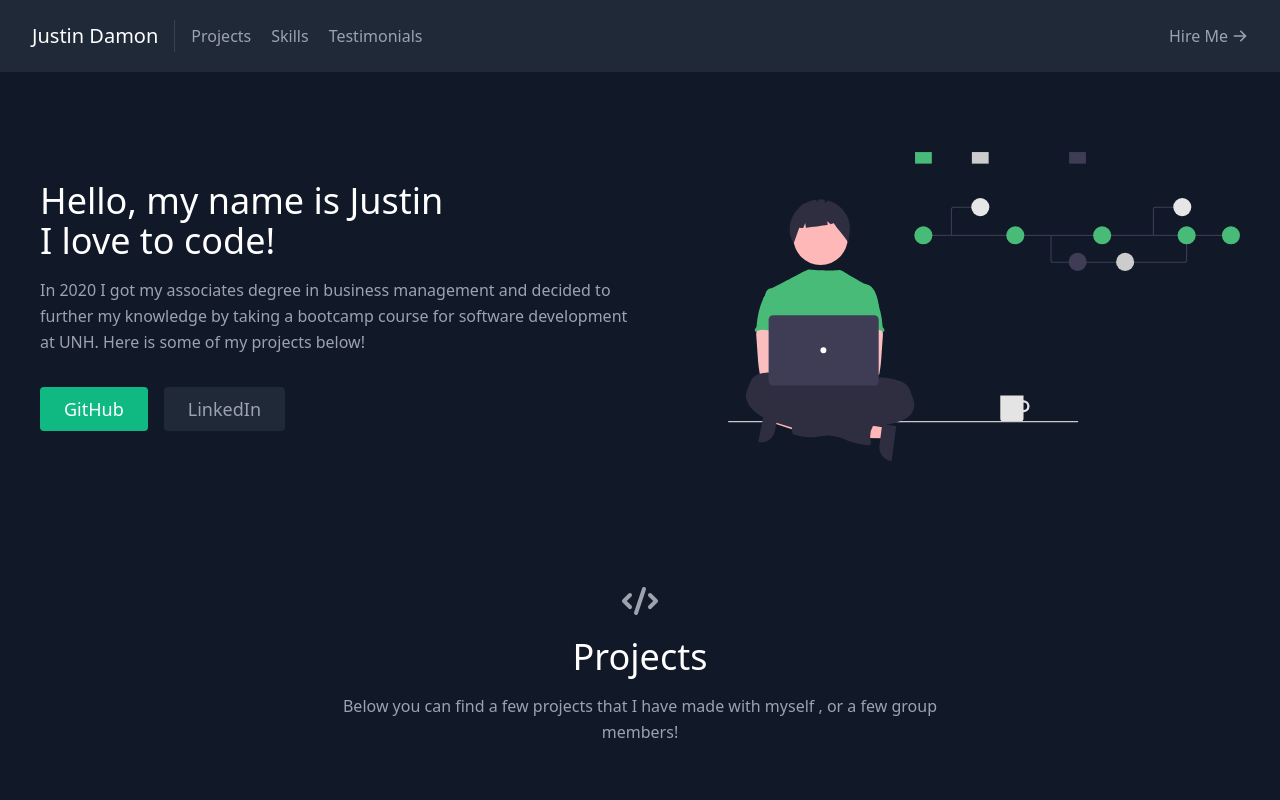
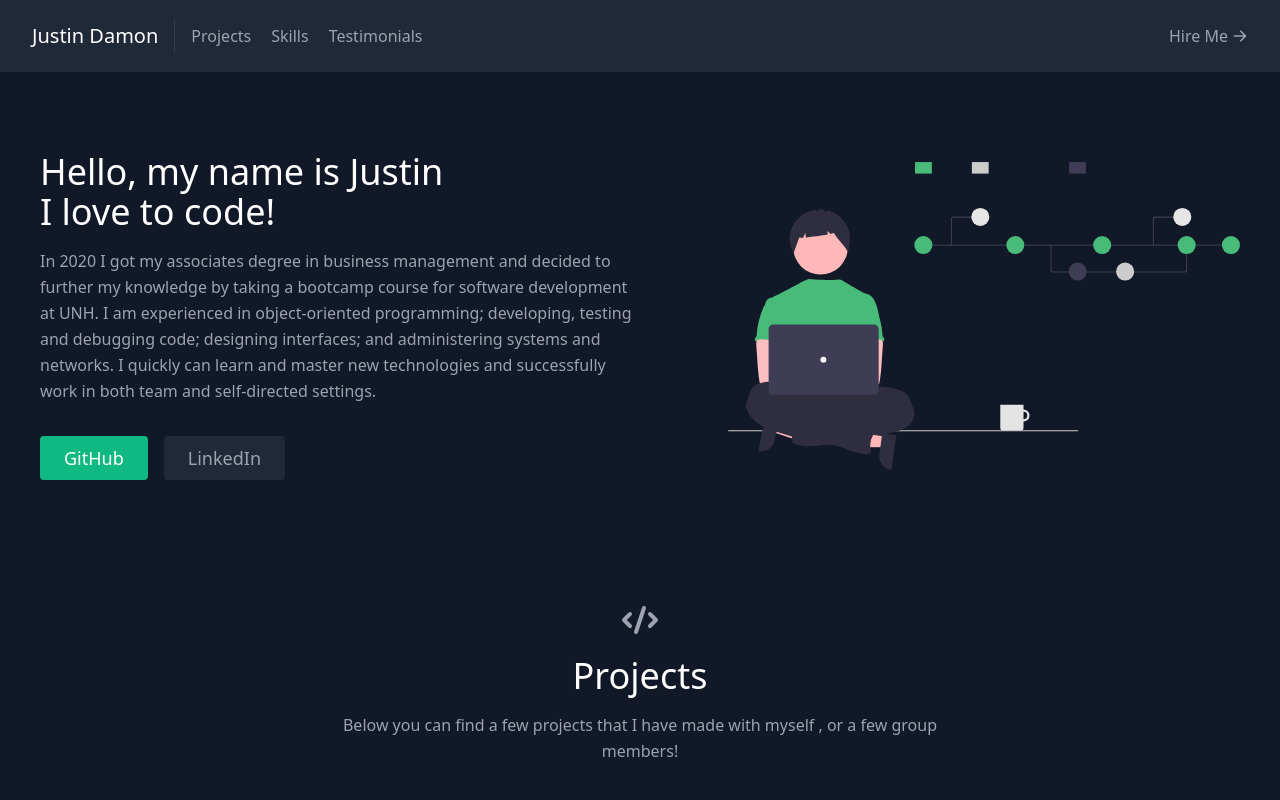
Before and after one commit to Justin7933/Justins-Portfolio, a React (Create React App) app: page / in a window 1280 px wide. Shown: the top 800 px of the page. Built offline with nearby package versions, Linux system fonts and the light colour scheme.

Commit message:
making a better intro statement

```diff
--- a/src/components/About.js
+++ b/src/components/About.js
@@ -10,7 +10,7 @@ export default function About() {
             <br className="hidden lg:inline-block" />I love to code!
           </h1>
           <p className="mb-8 leading-relaxed">
-            In 2020 I got my associates degree in business management and decided to further my knowledge by taking a bootcamp course for software development at UNH. Here is some of my projects below!
+            In 2020 I got my associates degree in business management and decided to further my knowledge by taking a bootcamp course for software development at UNH. I am experienced in object-oriented programming; developing, testing and debugging code; designing interfaces; and administering systems and networks. I quickly can learn and master new technologies and successfully work in both team and self-directed settings.
           </p>
           <div className="flex justify-center">
             <a
```
